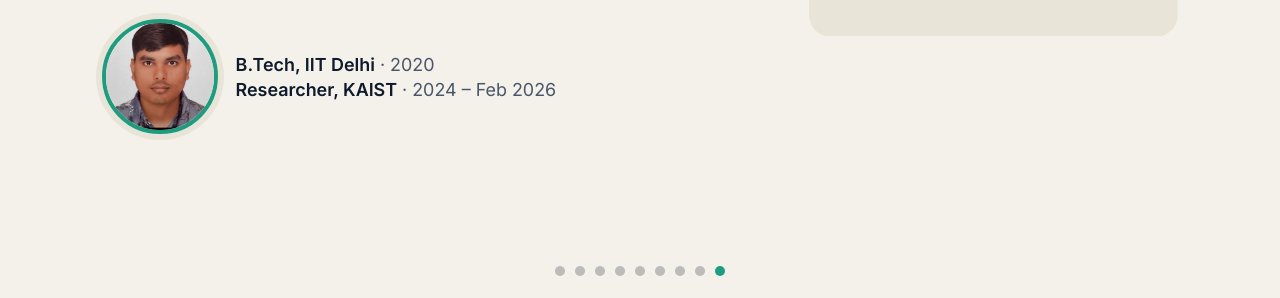
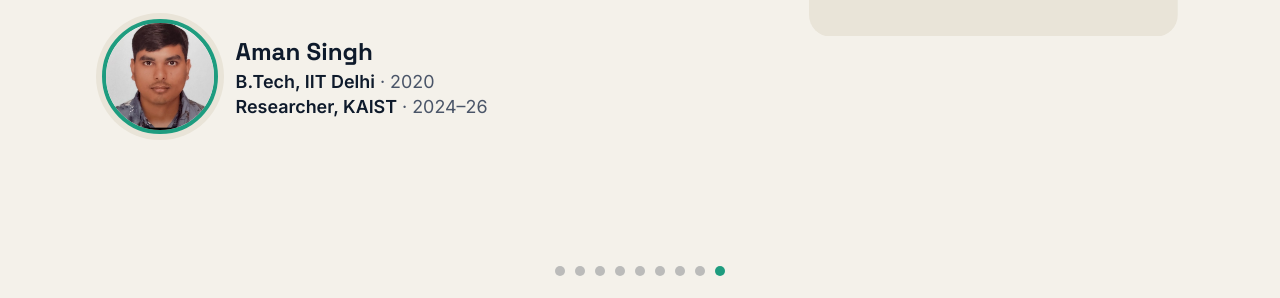
Before and after one commit to qwertykeypadapple/battery-pitch-deck, a plain HTML site: page index.html in a window 1280 px wide. Shown: the part 502-800 px from the top of the page. Drawn offline with Linux system fonts and the light colour scheme.

Commit message:
Add presenter name and shorten KAIST dates
Co-Authored-By: Claude Opus 5.5 <noreply@anthropic.com>

```diff
--- a/index.html
+++ b/index.html
@@ -17,10 +17,11 @@
       <h1 class="a" style="--d:.3s">Battery health,<br>read from one charge.</h1>
       <p class="sub a" style="--d:.6s">Calibration pilot for battery fleets</p>
       <div class="presenter-chip a" style="--d:.9s">
-        <img class="presenter" src="img/presenter.jpg" alt="Photo of the presenter" width="409" height="409">
+        <img class="presenter" src="img/presenter.jpg" alt="Aman Singh" width="409" height="409">
         <ul class="creds">
+          <li class="name">Aman Singh</li>
           <li><b>B.Tech, IIT Delhi</b> · 2020</li>
-          <li><b>Researcher, KAIST</b> · 2024 – Feb 2026</li>
+          <li><b>Researcher, KAIST</b> · 2024–26</li>
         </ul>
       </div>
     </div>
--- a/site.css
+++ b/site.css
@@ -176,3 +176,4 @@ p { margin: 0; }
 .creds { list-style: none; margin: 0; padding: 0; display: flex; flex-direction: column; gap: 4px; font-size: clamp(15px, 1.4vw, 18px); color: #4A5568; text-align: left; }
 .creds b { color: #0E1A2B; font-weight: 600; }
 @media (max-width: 760px) { .presenter-chip { flex-direction: column; } .creds { text-align: center; } }
+.creds .name { font-family: 'Space Grotesk', Arial, sans-serif; font-size: 1.35em; font-weight: 700; color: #0E1A2B; }
```
